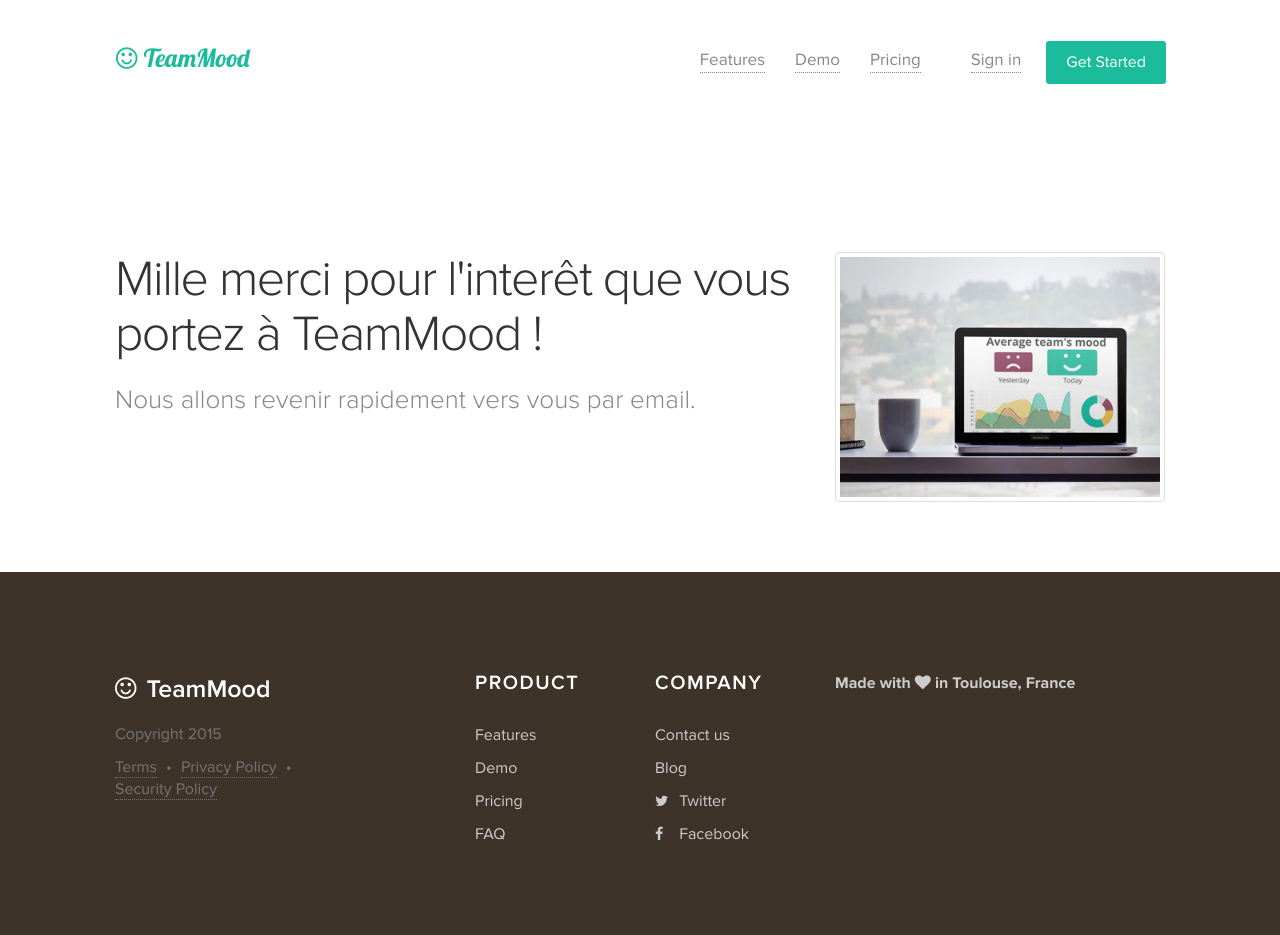
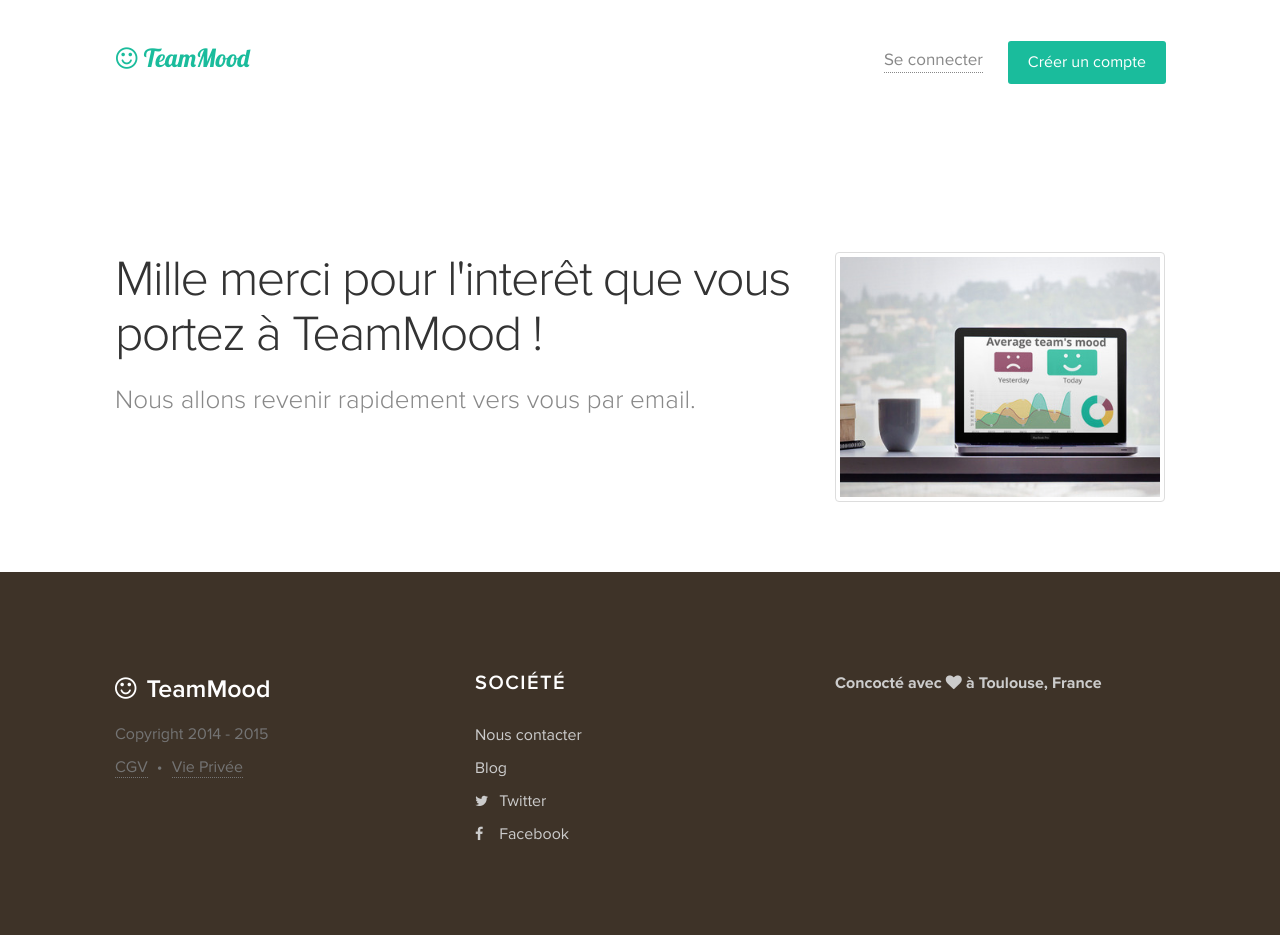
Before and after one commit to TeamMood/landing-page, a Jekyll site: the page built from fr/thankyou/index.html, in a window 1280 px wide. Built offline with Jekyll 4.4.1, drawn with Linux system fonts in a browser that asks for light colours; nearby versions of some CDN libraries.

Commit message:
i18n on footer and header

```diff
--- a/_includes/footer.html
+++ b/_includes/footer_fr.html
@@ -7,19 +7,15 @@
             </div>
         <div class="legal-mentions">
             <p>
-                Copyright 2015
+                Copyright 2014 - {{ site.time | date: '%Y' }}
             </p>
             <p>
                 <span>
-                    <a href="/terms-of-service">Terms</a>
+                    <a href="/terms-of-service">CGV</a>
                 </span>
                 <span class="separator">•</span>
                 <span>
-                    <a href="/privacy-policy">Privacy Policy</a>
-                </span>
-                <span class="separator">•</span>
-                <span>
-                    <a href="/security">Security Policy</a>
+                    <a href="/privacy-policy">Vie Privée</a>
                 </span>
             </p>
         </div>
@@ -27,25 +23,25 @@
         <div class="col-md-1"></div>
         <div class="col-md-4">
         <div class="row">
-        <div class="col-md-6">
+        <!--div class="col-md-6">
         <h3>Product</h3>
         <p>
-        <a href="/{{ page.lang }}/features">Features</a>
+        <a href="/{{ page.lang }}/features">Fonctionnalités</a>
         </p>
         <p>
-        <a href="/{{ page.lang }}/demo">Demo</a>
+        <a href="/{{ page.lang }}/demo">Démo</a>
         </p>
         <p>
-        <a href="/{{ page.lang }}/pricing">Pricing</a>
+        <a href="/{{ page.lang }}/pricing">Tarifs</a>
         </p>
         <p>
         <a href="/{{ page.lang }}/faq">FAQ</a>
         </p>
-        </div>
+    </div-->
         <div class="col-md-6">
-        <h3>Company</h3>
+        <h3>Société</h3>
         <p>
-        <a href="mailto:hello@teammood.com">Contact us</a>
+        <a href="mailto:hello@teammood.com">Nous contacter</a>
         </p>
         <p>
         <a href="https://blog.teammood.com">Blog</a>
@@ -67,7 +63,7 @@
         </div>
         <div class="col-md-4">
         <div class="phones-footer">
-        <strong>Made with <i class="fa fa-heart"></i> in Toulouse, France</strong>
+        <strong>Concocté avec <i class="fa fa-heart"></i> à Toulouse, France</strong>
         </div>
         </div>
         </div>
--- a/_includes/header.html
+++ b/_includes/header_en.html
@@ -17,7 +17,7 @@
                         <li class="nav-right-link">
                             <a href="https://app.teammood.com/app#/login">Sign in</a>
                         </li>
-                        <li class="nav-link">
+                        <!--li class="nav-link">
                             <a href="/{{ page.lang }}/pricing">Pricing</a>
                         </li>
                         <li class="nav-link">
@@ -25,7 +25,7 @@
                         </li>
                         <li class="nav-link">
                             <a href="/{{ page.lang }}/features">Features</a>
-                        </li>
+                        </li-->
                     </ul>
                 </div>
             </div>
--- /dev/null
+++ b/_includes/header_fr.html
@@ -0,0 +1,34 @@
+<div class="container">
+    <nav class="navbar" id="navigation">
+        <div class="container">
+            <div class="navbar-header">
+                <div class="navbar-brand">
+                    <a class="orange logo-md" href="/{{ page.lang }}">
+                        <i class="fa fa-smile-o"></i>TeamMood
+                    </a>
+                </div>
+            </div>
+            <div class="collapse navbar-collapse">
+                <div class="pull-right">
+                    <ul class="grey">
+                        <li class="nav-cta-link">
+                            <a class="light-orange-btn" href="/{{ page.lang }}/signup">Créer un compte</a>
+                        </li>
+                        <li class="nav-right-link">
+                            <a href="https://app.teammood.com/app#/login">Se connecter</a>
+                        </li>
+                        <!--li class="nav-link">
+                            <a href="/{{ page.lang }}/pricing">Tarifs</a>
+                        </li>
+                        <li class="nav-link">
+                            <a href="/{{ page.lang }}/demo">Démo</a>
+                        </li>
+                        <li class="nav-link">
+                            <a href="/{{ page.lang }}/features">Fonctionnalités</a>
+                        </li-->
+                    </ul>
+                </div>
+            </div>
+        </div>
+    </nav>
+</div>
--- a/_layouts/default.html
+++ b/_layouts/default.html
@@ -5,11 +5,11 @@
 
   <body class="application-front visitors homepage">
 
-    {% include header.html %}
+    {% include header_{{page.lang}}.html %}
 
     {{ content }}
 
-    {% include footer.html %}
+    {% include footer_{{page.lang}}.html %}
 
   </body>
 
--- a/fr/index.html
+++ b/fr/index.html
@@ -73,7 +73,7 @@
     <div class="container">
         <div class="row">
             <div class="col-md-12">
-                <h2 class="light-grey text-center">Vous êtes en bonne compagnie.</h2>
+                <h2 class="light-grey text-center">Quelques références</h2>
                 <div class="row">
                     <div class="col-md-2 text-center">
                         <img alt="Orange" src="/images/orange.png">
```
Also changed, not shown: _includes/footer_en.html (added, +71 -0 lines).
